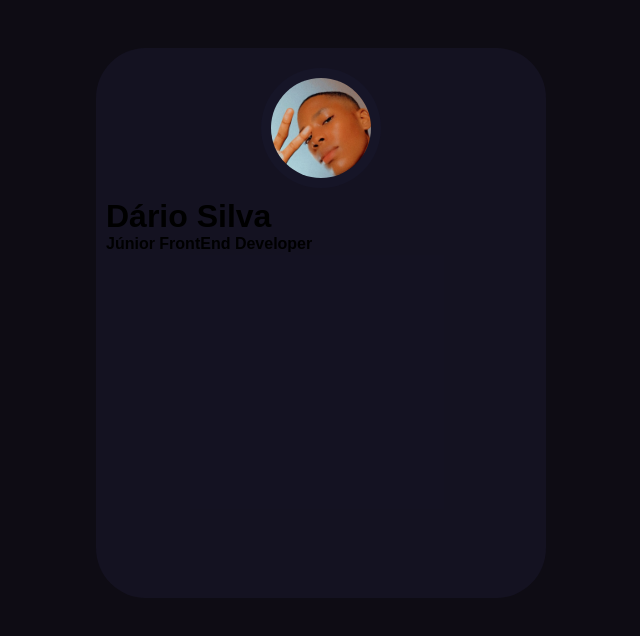
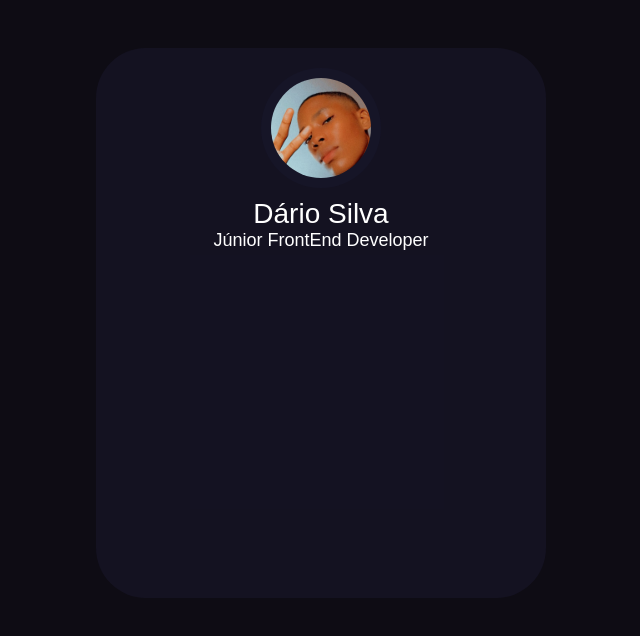
Before and after one commit to DevDario/INFO-CHIP, a plain HTML site: page index.html in a window 1280 px wide. Shown: the whole page, without its empty margins (319-959 px from the left). Drawn offline with Linux system fonts and the light colour scheme.

Commit message:
Acabei de estilizar o 'header' do card, agora vou para as secções de links

```diff
--- a/index.scss
+++ b/index.scss
@@ -49,3 +49,31 @@ body{
         height: 100px;
     }
 }
+
+/*PROFILE NAME AND PROFILE OCCUPATION*/
+.info-chip-conteiner{
+
+    .profile-name{
+        display:flex;
+        justify-content: center;
+
+        /*THE NAME*/
+        h1{
+            font-weight:500;
+            font-size:28px;
+            color:#FFF;
+        }
+    }
+
+    .profile-occupation{
+        display:flex;
+        justify-content: center;
+
+        /*THE OCCUPATION*/
+        h4{
+            font-weight:300;
+            font-size: 18px;
+            color:#FFF;
+        }
+    }
+}
```
Also changed, not shown: index.css, 1 other file.
